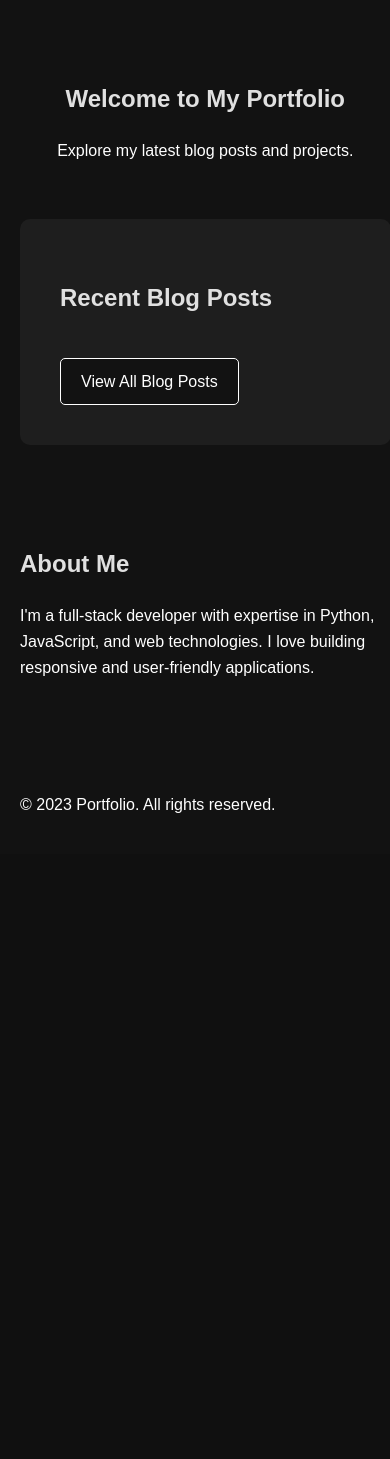
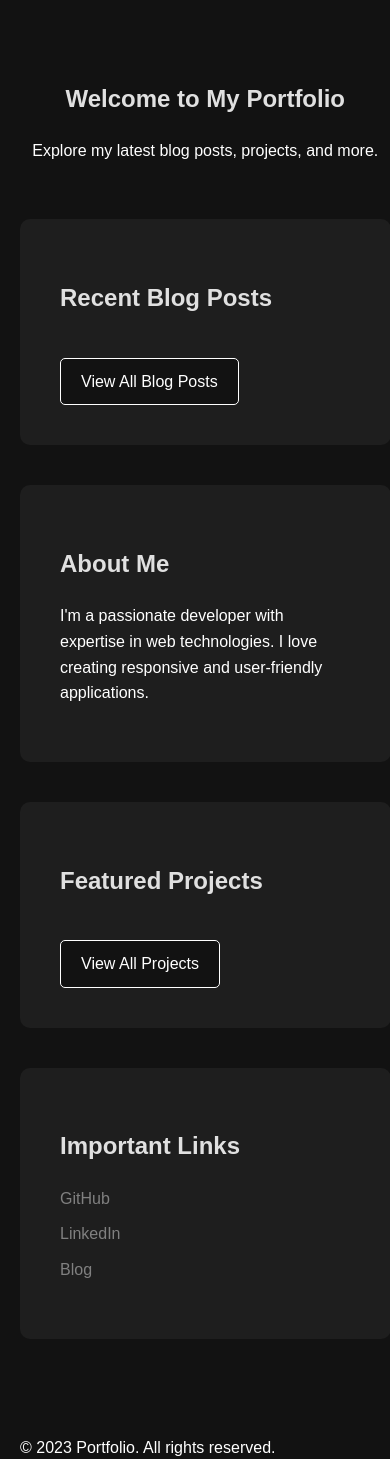
Before and after one commit to zill4/portfolio_site, a Flask app: page / in a window 390 px wide. Shown: the part 138-1597 px from the top of the page. Before the commit the page ends 951 px from the top, so only its background shows below. Run offline with Flask 3, Linux system fonts and the light colour scheme; data that the repository does not hold is empty.

Commit message:
Agent query: 1. Is the home page displaying only 3 recent blog posts? 2. Are the new sections (About, Projects, and Links) visible on the home page? 3. Is the styling of the new sections consistent with the rest of the page? 4. Are all the links in the new sections working correctly? 5. Is the overall layout and design of the home page visually appealing and responsive?

```diff
--- a/routes/main.py
+++ b/routes/main.py
@@ -5,5 +5,5 @@ main_bp = Blueprint('main', __name__)
 
 @main_bp.route('/')
 def index():
-    recent_posts = BlogPost.query.order_by(BlogPost.date_posted.desc()).limit(5).all()
+    recent_posts = BlogPost.query.order_by(BlogPost.date_posted.desc()).limit(3).all()
     return render_template('index.html', recent_posts=recent_posts)
--- a/static/css/style.css
+++ b/static/css/style.css
@@ -55,7 +55,7 @@ a {
     padding: 40px 0;
 }
 
-#recent-posts {
+#recent-posts, #about, #projects, #links {
     background-color: rgba(255, 255, 255, 0.05);
     padding: 40px;
     margin-bottom: 40px;
@@ -97,10 +97,6 @@ a {
 .btn:hover {
     background-color: var(--accent-color);
     color: var(--bg-color);
-}
-
-#about {
-    padding: 40px 0;
 }
 
 @media (max-width: 768px) {
@@ -155,3 +151,12 @@ a {
 .pagination .ellipsis {
     border: none;
 }
+
+#links ul {
+    list-style-type: none;
+    padding: 0;
+}
+
+#links ul li {
+    margin-bottom: 10px;
+}
--- a/templates/index.html
+++ b/templates/index.html
@@ -5,7 +5,7 @@
 {% block content %}
 <section id="hero">
     <h1>Welcome to My Portfolio</h1>
-    <p>Explore my latest blog posts and projects.</p>
+    <p>Explore my latest blog posts, projects, and more.</p>
 </section>
 
 <section id="recent-posts">
@@ -23,6 +23,21 @@
 
 <section id="about">
     <h2>About Me</h2>
-    <p>I'm a full-stack developer with expertise in Python, JavaScript, and web technologies. I love building responsive and user-friendly applications.</p>
+    <p>I'm a passionate developer with expertise in web technologies. I love creating responsive and user-friendly applications.</p>
+</section>
+
+<section id="projects">
+    <h2>Featured Projects</h2>
+    <!-- Add a few featured projects here -->
+    <a href="{{ url_for('projects.projects') }}" class="btn">View All Projects</a>
+</section>
+
+<section id="links">
+    <h2>Important Links</h2>
+    <ul>
+        <li><a href="https://github.com/yourusername" target="_blank">GitHub</a></li>
+        <li><a href="https://linkedin.com/in/yourusername" target="_blank">LinkedIn</a></li>
+        <li><a href="{{ url_for('blog.blog') }}">Blog</a></li>
+    </ul>
 </section>
 {% endblock %}
```
